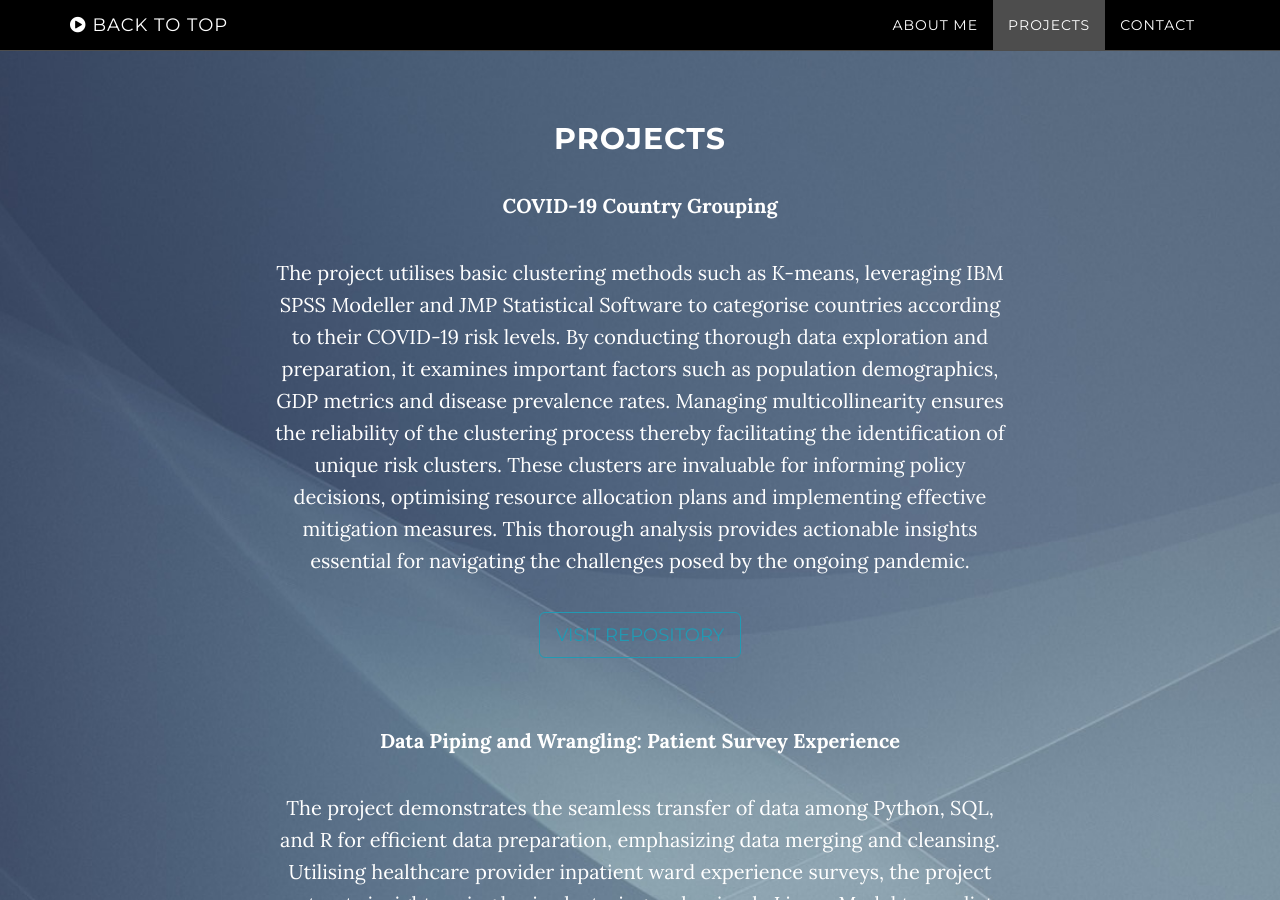
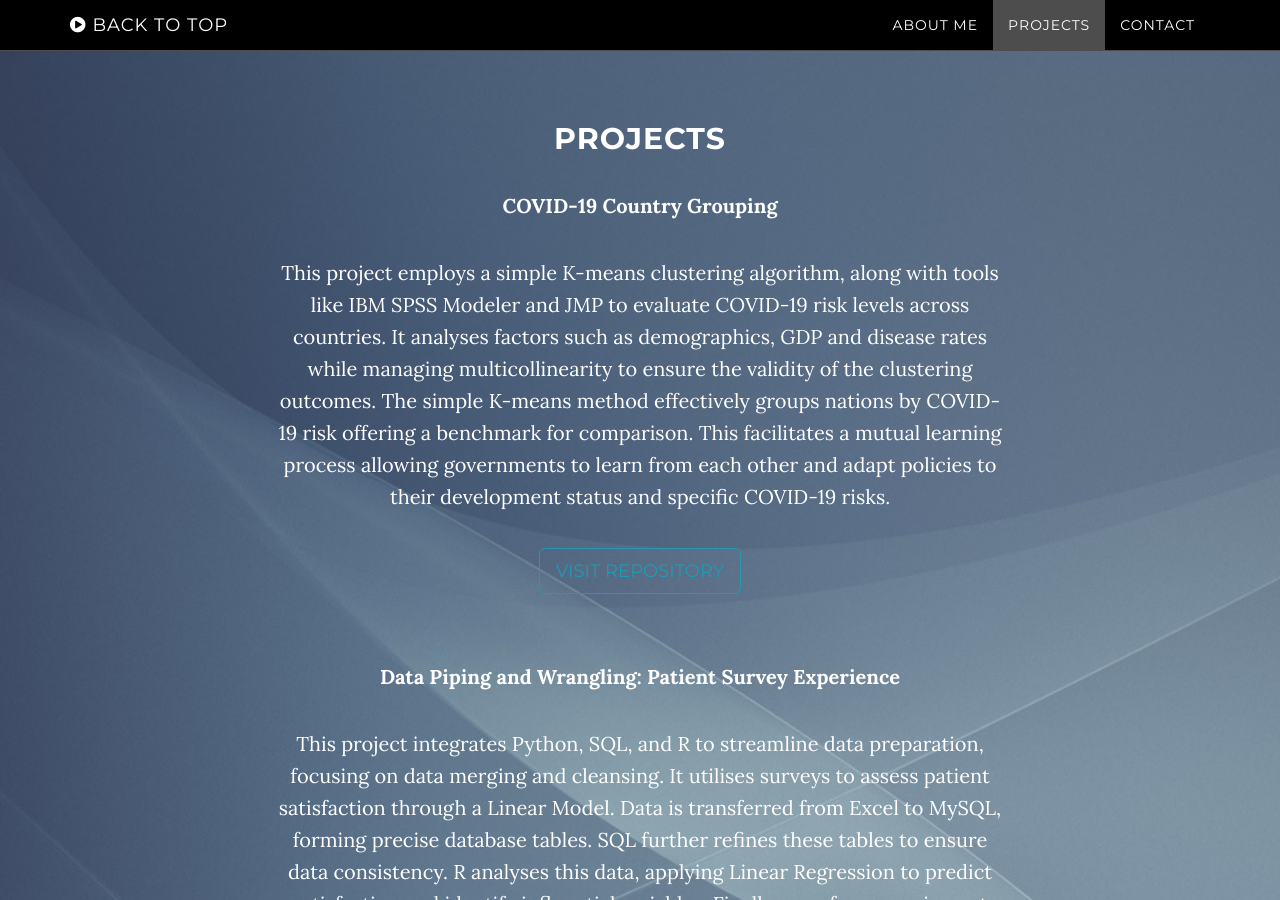
Before and after one commit to Md-Khid/Md-Khid, a Jekyll site: the page built from index.html, in a window 1280 px wide and 900 px high, scrolled down 1957 px. Built offline with Jekyll 4.4.1, drawn with Linux system fonts in a browser that asks for light colours; some of the changed text lies outside the part shown.

Commit message:
Update download.html

```diff
--- a/_includes/download.html
+++ b/_includes/download.html
@@ -16,24 +16,21 @@
           <div class="col-lg-8 col-lg-offset-2">
             <h2>Projects</h2>
             <p style="font-size: 20px;"><strong>COVID-19 Country Grouping</strong></p>
-            <p>The project utilises basic clustering methods such as K-means, leveraging IBM SPSS Modeller
-              and JMP Statistical Software to categorise countries according to their COVID-19 risk levels.
-              By conducting thorough data exploration and preparation, it examines important factors such as
-              population demographics, GDP metrics and disease prevalence rates. Managing multicollinearity ensures
-              the reliability of the clustering process thereby facilitating the identification of unique risk clusters.
-              These clusters are invaluable for informing policy decisions, optimising resource allocation plans and
-              implementing effective mitigation measures. This thorough analysis provides actionable insights essential
-              for navigating the challenges posed by the ongoing pandemic.</p>
+            <p>This project employs a simple K-means clustering algorithm, along with tools like IBM SPSS Modeler and JMP
+              to evaluate COVID-19 risk levels across countries. It analyses factors such as demographics, GDP and disease
+              rates while managing multicollinearity to ensure the validity of the clustering outcomes. The simple K-means
+              method effectively groups nations by COVID-19 risk offering a benchmark for comparison. This facilitates a
+              mutual learning process allowing governments to learn from each other and adapt policies to their development
+              status and specific COVID-19 risks.</p>
             <a href="https://github.com/Md-Khid/COVID-19_Country_Grouping" class="btn btn-default btn-lg">Visit Repository</a>
             <p>&nbsp;</p>
             <p style="font-size: 20px;"><strong>Data Piping and Wrangling: Patient Survey Experience</strong></p>
-            <p>The project demonstrates the seamless transfer of data among Python, SQL, and R for efficient data preparation,
-              emphasizing data merging and cleansing. Utilising healthcare provider inpatient ward experience surveys,
-              the project extracts insights using basic clustering and a simple Linear Model to predict patient satisfaction.
-              Excel data is transferred to MySQL using Python, ensuring accurate table creation. SQL constructs a "doc_survey"
-              table, handling missing values and transforming data types. R analyses the data, fitting a Linear Regression model
-              to predict patient satisfaction with a focus on variable impact. A performance-impact chart highlights areas for
-              improvement, recommending attention to ward type for enhanced patient satisfaction.</p>
+            <p>This project integrates Python, SQL, and R to streamline data preparation, focusing on data merging and
+              cleansing. It utilises surveys to assess patient satisfaction through a Linear Model. Data is transferred
+              from Excel to MySQL, forming precise database tables. SQL further refines these tables to ensure data consistency.
+              R analyses this data, applying Linear Regression to predict satisfaction and identify influential variables.
+              Finally, a performance impact chart is created to highlight areas for improvement, suggesting ward adjustments to
+              enhance patient satisfaction.</p>
             <a href="https://github.com/Md-Khid/Data_Piping_and_Wrangling_Patient_Survey_Experience" class="btn btn-default btn-lg">Visit Repository</a>
             <p>&nbsp;</p>
             <p style="font-size: 20px;"><strong>MLR: Credit Card Billable Prediction</strong></p>
```
